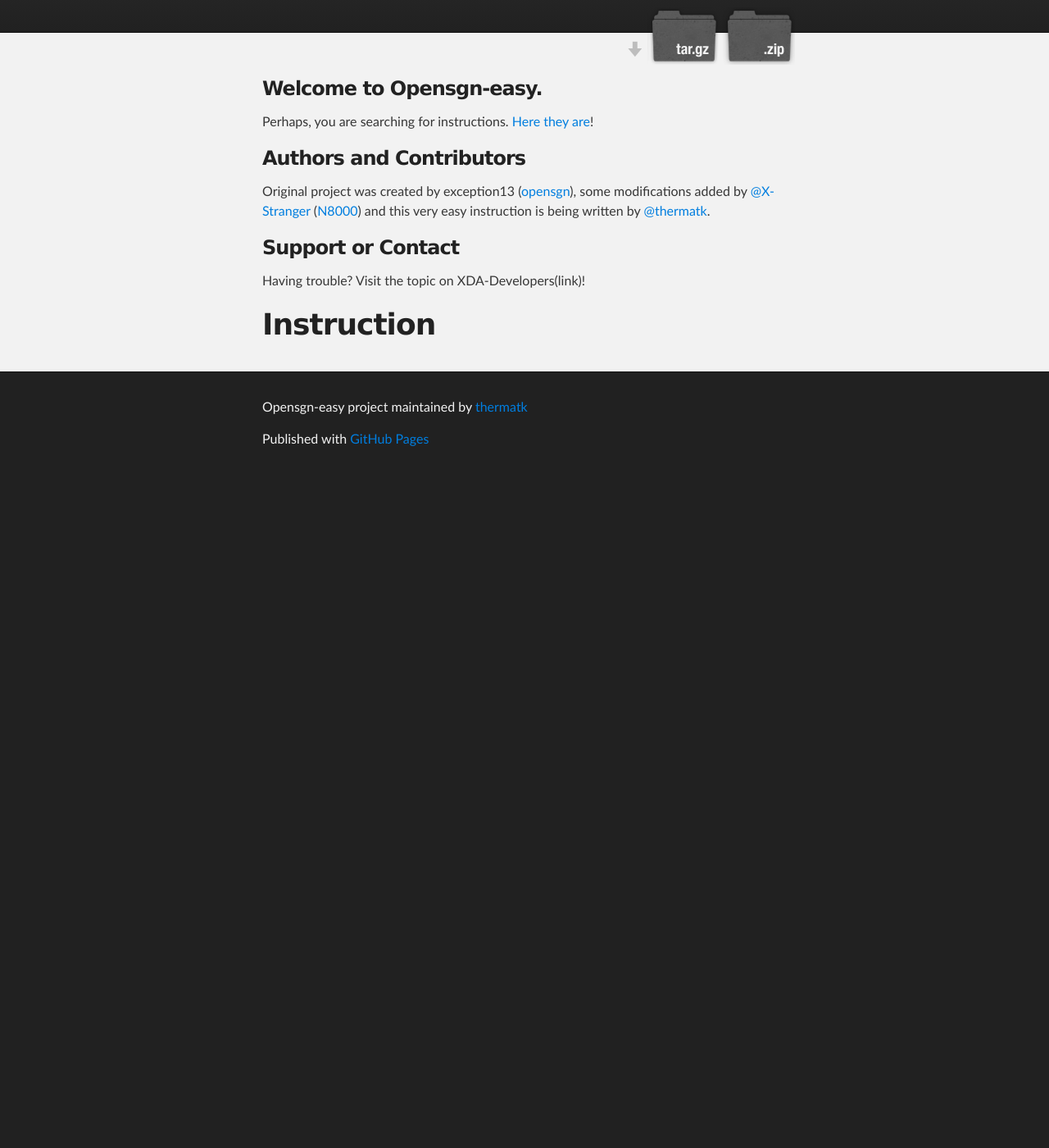
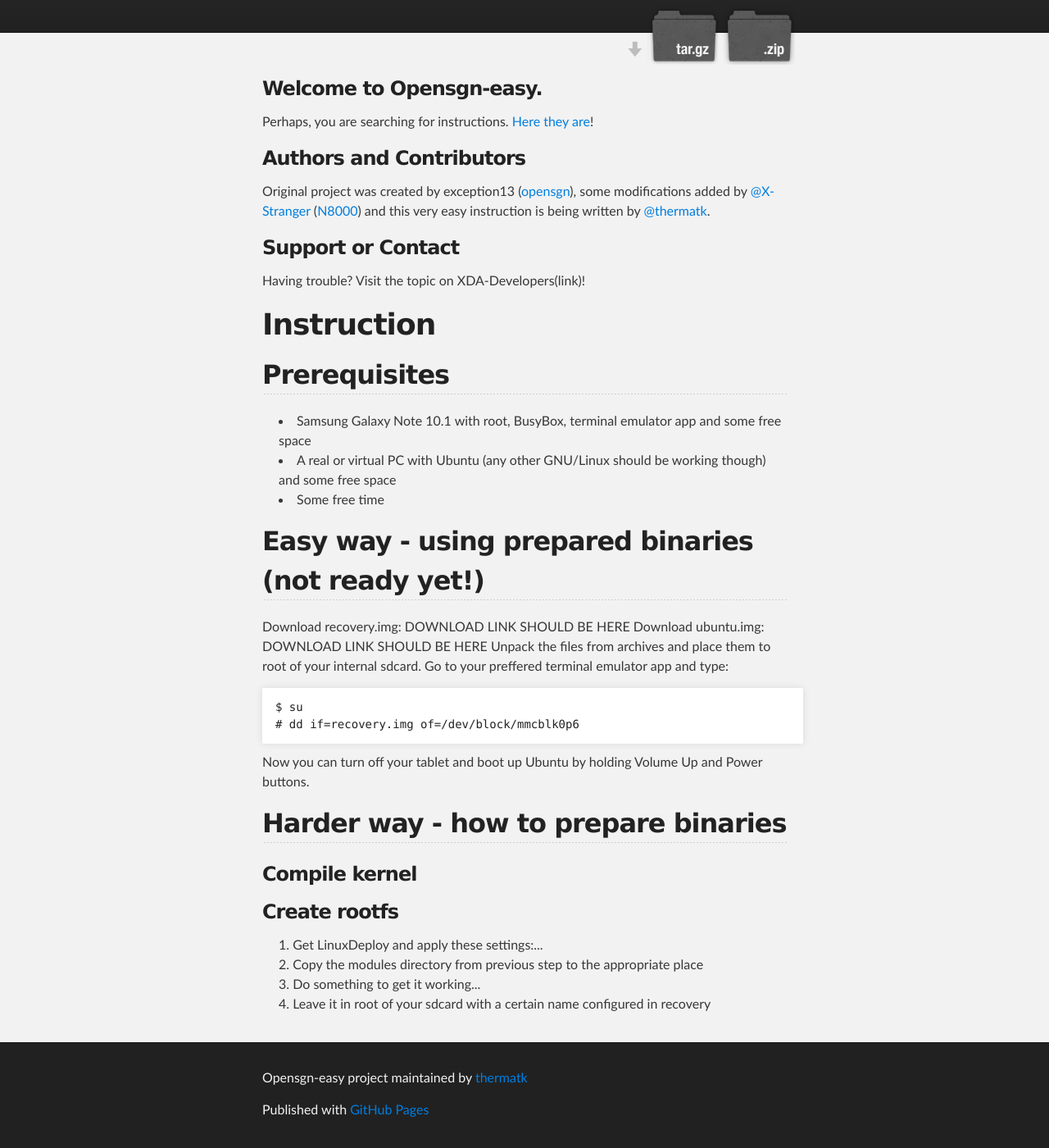
Before and after one commit to thermatk/opensgn-easy, a Jekyll site: the page index.html, which Jekyll copies as it is, in a window 1280 px wide and 1400 px high, scrolled down 206 px. Shown: the whole window at 82% size. Built offline with Jekyll 4.4.1, drawn with Linux system fonts in a browser that asks for light colours; Markdown is read by kramdown in place of the engine named in the settings; before the commit the page ends 900 px from its top, so only the background shows below that.

Commit message:
Create gh-pages branch via GitHub

```diff
--- a/index.html
+++ b/index.html
@@ -44,6 +44,37 @@
 <p>Having trouble? Visit the topic on XDA-Developers(link)!</p>
 
 <h1>Instruction</h1>
+
+<h2>Prerequisites</h2>
+
+<ul>
+<li>Samsung Galaxy Note 10.1 with root, BusyBox, terminal emulator app and some free space</li>
+<li>A real or virtual PC with Ubuntu (any other GNU/Linux should be working though) and some free space</li>
+<li>Some free time</li>
+</ul><h2>Easy way - using prepared binaries (not ready yet!)</h2>
+
+<p>Download recovery.img: DOWNLOAD LINK SHOULD BE HERE
+Download ubuntu.img: DOWNLOAD LINK SHOULD BE HERE
+Unpack the files from archives and place them to root of your internal sdcard. Go to your preffered terminal emulator app and type:</p>
+
+<pre><code>$ su
+# dd if=recovery.img of=/dev/block/mmcblk0p6
+</code></pre>
+
+<p>Now you can turn off your tablet and boot up Ubuntu by holding Volume Up and Power buttons.</p>
+
+<h2>Harder way - how to prepare binaries</h2>
+
+<h3>Compile kernel</h3>
+
+<h3>Create rootfs</h3>
+
+<ol>
+<li>Get LinuxDeploy and apply these settings:...</li>
+<li>Copy the modules directory from previous step to the appropriate place</li>
+<li>Do something to get it working...</li>
+<li>Leave it in root of your sdcard with a certain name configured in recovery</li>
+</ol>
       </section>
     </div>
 
```
Also changed, not shown: params.json (+1 -1 lines).
